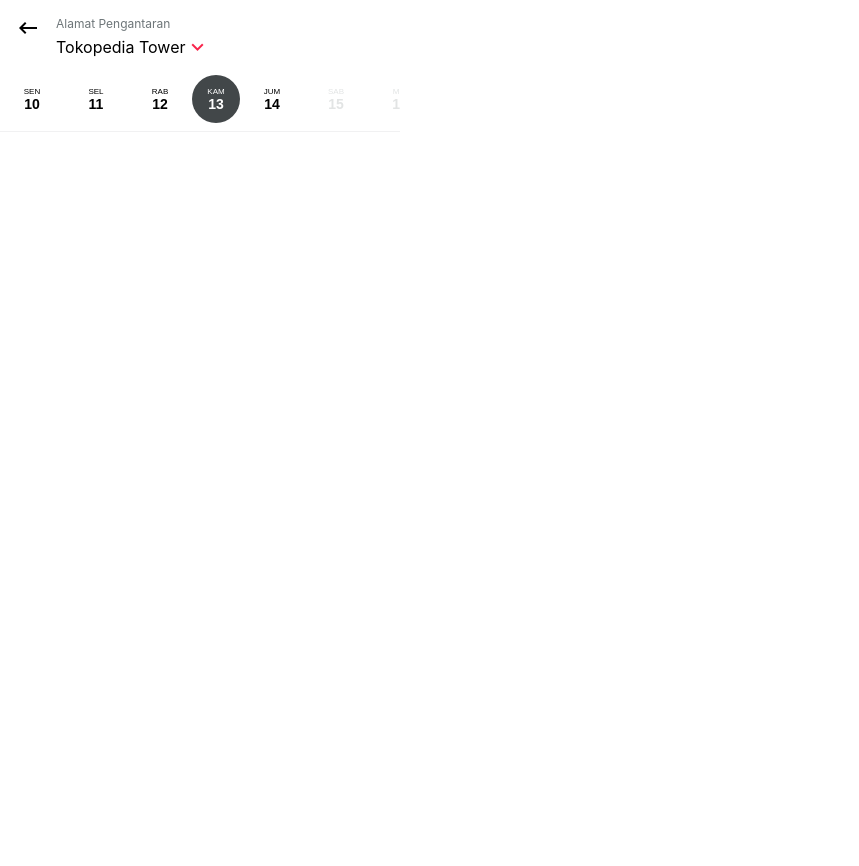
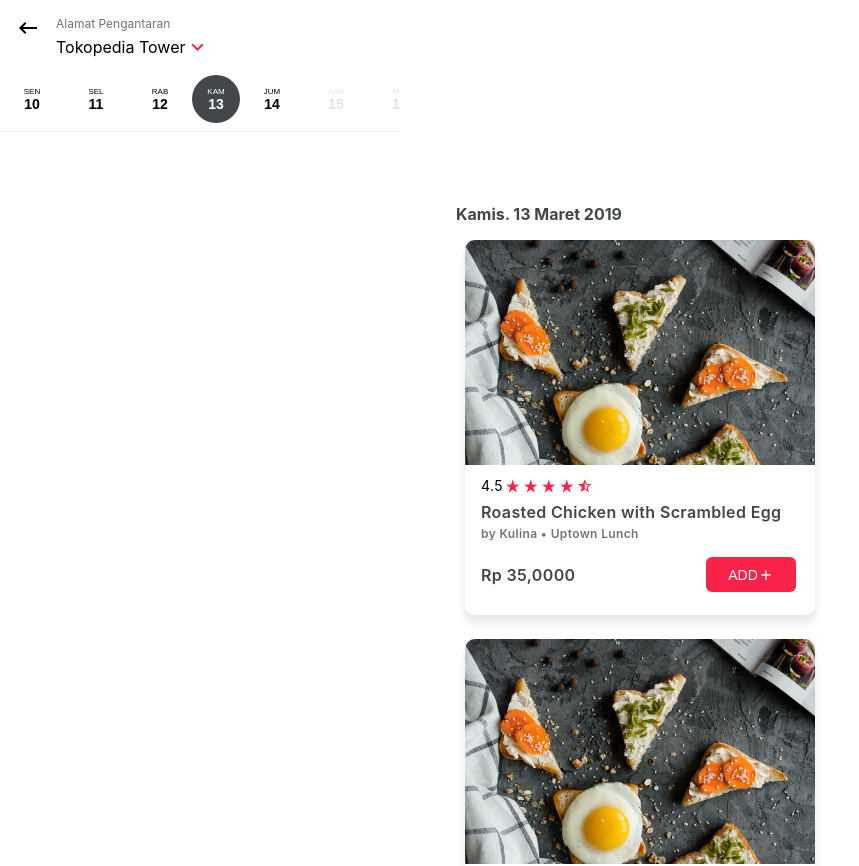
Before and after one commit to berlink2/39bad5417ca34d56b83f5c3a1526d70e37777a53, a React (Create React App) app: page / in a window 1280 px wide. Shown: the top 866 px of the page, without its empty margins (0-859 px from the left). Before the commit the page ends 800 px from the top, so only its background shows below. Built offline with nearby package versions, Linux system fonts and the light colour scheme.

Commit message:
fixed mealtime visibility, implemented items

```diff
--- a/src/App.js
+++ b/src/App.js
@@ -2,13 +2,14 @@
 import styled, { ThemeProvider } from "styled-components";
 import Header from "./components/Header/Header";
 import Mealtime from "./components/Mealtime";
+import ItemList from "./components/Items/ItemList";
 const AppContainer = styled.div`
   display: flex;
   flex-direction: column;
   background-color: white;
-  height: 100vh;
+
   width: 100vw;
-  overflow-y: scroll;
+  /* //overflow-y: scroll; */
   box-shadow: 0px 8px 10px 0px rgba(10, 31, 68, 0.1);
 `;
 
@@ -21,12 +22,21 @@
   gray1: "#f1f1f2",
 };
 
+// const ItemList = styled.div`
+//   display: flex;
+//   flex-direction: column;
+//   max-width: 375px;
+//   width: 100%;
+//   margin: auto;
+// `;
+
 const App = () => {
   return (
     <AppContainer>
       <ThemeProvider theme={theme}>
         <Header />
         <Mealtime />
+        <ItemList />
       </ThemeProvider>
     </AppContainer>
   );
--- a/src/components/Header/Header.js
+++ b/src/components/Header/Header.js
@@ -6,6 +6,12 @@
 const HeaderContainer = styled.div`
   display: flex;
   flex-direction: column;
+  position: sticky;
+  top: 0;
+  background-color: white;
+  overflow-y: scroll;
+  min-height: 100px;
+  max-width: 400px;
 `;
 
 const Header = () => {
--- a/src/components/Items/Item.js
+++ b/src/components/Items/Item.js
@@ -1,8 +1,136 @@
 import React from "react";
 import styled from "styled-components";
 
+const img = require("../../assets/images/roasted-chicken.jpg");
+
+const Card = styled.div`
+  margin: auto;
+  display: flex;
+  flex-direction: column;
+  justify-content: flex-start;
+  height: 375px;
+  width: 92%;
+  max-width: 350px;
+  font-size: 12px;
+  background: transparent;
+  box-shadow: 0px 8px 10px 0px rgba(10, 31, 68, 0.1);
+  margin-bottom: 24px;
+  border-radius: 10px;
+  overflow: hidden;
+`;
+
+const CardImage = styled.img`
+  height: 225px;
+  width: auto;
+  max-width: 350px;
+  background: transparent;
+  object-fit: cover;
+`;
+
+const CardBody = styled.div`
+  display: flex;
+  align-items: flex-start;
+  flex-direction: column;
+  height: 34%;
+  width: 90%;
+  max-width: 340px;
+  padding: 8px 16px;
+  letter-spacing: 0.03em;
+
+  .rating {
+    display: flex;
+    margin: 4px 0;
+    align-items: center;
+    flex-direction: row;
+    font-size: 14px;
+  }
+
+  .rating > .star {
+    color: ${(props) => props.theme.red};
+    font-size: 16px;
+    margin-left: 2px;
+  }
+
+  .title {
+    margin: 4px 0;
+    font-size: 16px;
+    font-weight: 600;
+    color: ${(props) => props.theme.gray4};
+  }
+
+  .subtitle {
+    margin: 0;
+    font-size: 12px;
+    font-weight: 600;
+    color: ${(props) => props.theme.gray3};
+  }
+
+  .price-container {
+    margin-top: 16px;
+    display: flex;
+    width: 100%;
+    align-items: center;
+    justify-content: space-between;
+    flex-direction: row;
+    font-size: 16px;
+    font-weight: 600;
+    color: ${(props) => props.theme.gray4};
+  }
+`;
+
+const Add = styled.svg`
+  fill: white;
+  width: 16px;
+  height: 16px;
+`;
+
+const AddButton = styled.button`
+  display: flex;
+  align-items: center;
+  justify-content: center;
+  background-color: ${(props) => props.theme.red};
+  color: white;
+  width: 90px;
+  height: 35px;
+  border: none;
+  border-radius: 6px;
+  font-size: 14px;
+  cursor: pointer;
+`;
+
 const Item = () => {
-  return <div></div>;
+  return (
+    <Card>
+      <CardImage src={img} alt="roast chicken" />
+      <CardBody>
+        <div className="rating">
+          4.5
+          <i className="material-icons star">star_rate</i>
+          <i className="material-icons star">star_rate</i>
+          <i className="material-icons star">star_rate</i>
+          <i className="material-icons star">star_rate</i>
+          <i className="material-icons star">star_half</i>
+        </div>
+        <h1 className="title">Roasted Chicken with Scrambled Egg</h1>
+        <h2 className="subtitle">by Kulina • Uptown Lunch</h2>
+        <div className="price-container">
+          Rp 35,0000
+          <AddButton>
+            ADD
+            <Add
+              xmlns="http://www.w3.org/2000/svg"
+              height="24"
+              viewBox="0 0 24 24"
+              width="24"
+            >
+              <path d="M0 0h24v24H0z" fill="none" />
+              <path d="M19 13h-6v6h-2v-6H5v-2h6V5h2v6h6v2z" />
+            </Add>
+          </AddButton>
+        </div>
+      </CardBody>
+    </Card>
+  );
 };
 
 export default Item;
--- a/src/components/Items/ItemList.js
+++ b/src/components/Items/ItemList.js
@@ -1,8 +1,37 @@
 import React from "react";
 import styled from "styled-components";
+import Item from "./Item";
+
+const ItemListContainer = styled.div`
+  display: flex;
+  flex-direction: column;
+  max-width: 400px;
+  width: 100%;
+  margin: auto;
+`;
+
+const Date = styled.h1`
+  font-size: 16px;
+  font-weight: 700;
+  color: #424749;
+  background: transparent;
+  margin: 8px auto 16px 16px;
+`;
+
+const items = new Array(10);
 
 const ItemList = () => {
-  return <div></div>;
+  return (
+    <ItemListContainer>
+      <Date>Kamis. 13 Maret 2019</Date>
+      <Item />
+      <Item />
+      <Item />
+      <Item />
+      <Item />
+      <Item />
+    </ItemListContainer>
+  );
 };
 
 export default ItemList;
--- a/src/components/Mealtime.js
+++ b/src/components/Mealtime.js
@@ -2,20 +2,21 @@
 import styled, { css } from "styled-components";
 
 const ShowMealtime = styled.div`
+  margin-bottom: 64px;
   .visible {
     visibility: visible;
-    transition: all 200ms ease-in;
+    transition: all 300ms ease-in;
   }
 
   .hidden {
     visibility: hidden;
-    transition: all 200ms ease-out;
-    transform: translate(0, -100%);
+    transition: all 300ms ease-out;
+    transform: translate(0, -25%);
   }
 `;
 
 const MealtimeContainer = styled.div`
-  margin-top: 4px;
+  position: fixed;
   display: flex;
   flex-direction: row;
   max-width: 400px;
@@ -66,10 +67,10 @@
 
   useEffect(() => {
     window.addEventListener("scroll", handleScroll);
-    // return () =>{
-    //     window.removeEventListener("scroll", handleScroll);
-    // }
-  }, []);
+    return () => {
+      window.removeEventListener("scroll", handleScroll);
+    };
+  }, [pos]);
 
   const handleScroll = () => {
     setPos(() => document.body.getBoundingClientRect().top);
```
